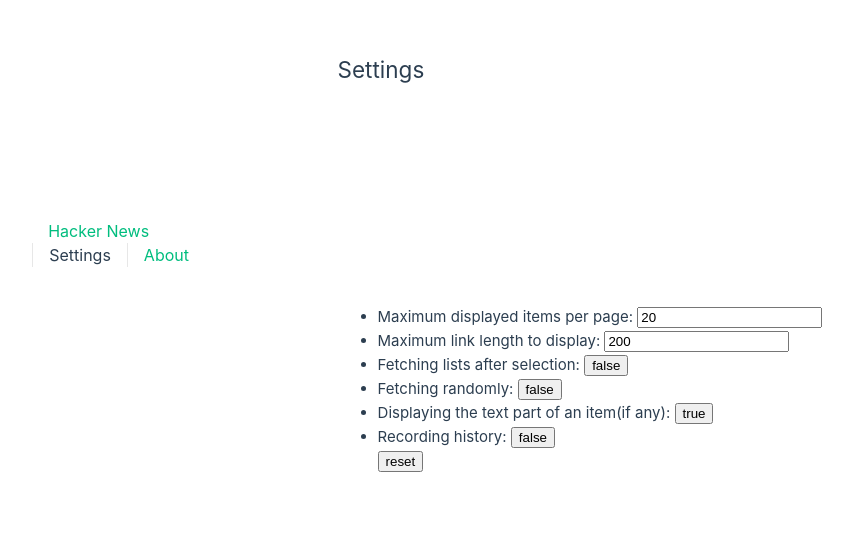
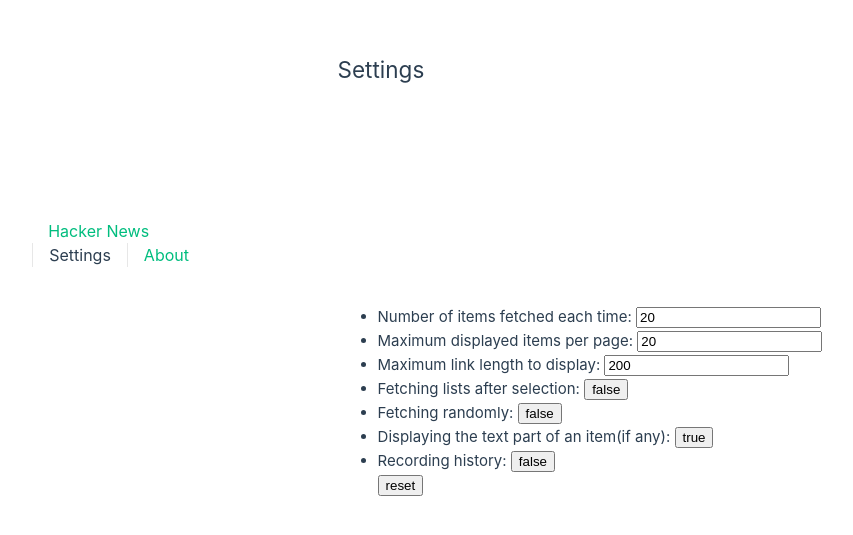
Before and after one commit to letwebdev/hackernews, a Vue app: page /settings in a window 1280 px wide. Shown: the part 165-700 px from the top of the page, without its empty margins (91-944 px from the left). Built offline with nearby package versions, Linux system fonts and the light colour scheme.

Commit message:
fix description error of "Maximum displayed items per page"

```diff
--- a/src/stores/settings.ts
+++ b/src/stores/settings.ts
@@ -3,7 +3,11 @@ import { ref } from "vue"
 export const useSettingsStore = defineStore("settings", () => {
   // TODO Local storage
   class Settings {
-    // This is in effect number of items fetched per clicking now
+    numberOfItemsFetchedEachTime = {
+      description: "Number of items fetched each time",
+      value: 20,
+    }
+    // TODO
     maximumDisplayedItemsPerPage = {
       description: "Maximum displayed items per page",
       value: 20,
--- a/src/views/HackerNewsView.vue
+++ b/src/views/HackerNewsView.vue
@@ -84,10 +84,10 @@ function fetchItems(listName: string = "topstories") {
         let itemIds: number[]
         if (settings.fetchingRandomly.enabled) {
           const idsGenerantedRandomly: number[] = []
-          // liveData.length may be less than maximumDisplayedItemsPerPage
+          // liveData.length may be less than numberOfItemsFetchedEachTime
           const maxmiumFetchedItems = Math.min(
             liveData.length,
-            settings.maximumDisplayedItemsPerPage.value
+            settings.numberOfItemsFetchedEachTime.value
           )
           for (let i = 0; i < maxmiumFetchedItems; i++) {
             const randomArrayIndex = generateRandomInteger(liveData.length - 1)
@@ -116,7 +116,7 @@ function fetchItems(listName: string = "topstories") {
 let itemsInQueue: number = 0
 function fetchItem(id: number) {
   itemsInQueue += 1
-  if (itemsInQueue > settings.maximumDisplayedItemsPerPage.value) {
+  if (itemsInQueue > settings.numberOfItemsFetchedEachTime.value) {
     return
   }
   const itemURL: URL = new URL(`${baseURL}/item/${id}.json?print=pretty`)
```
